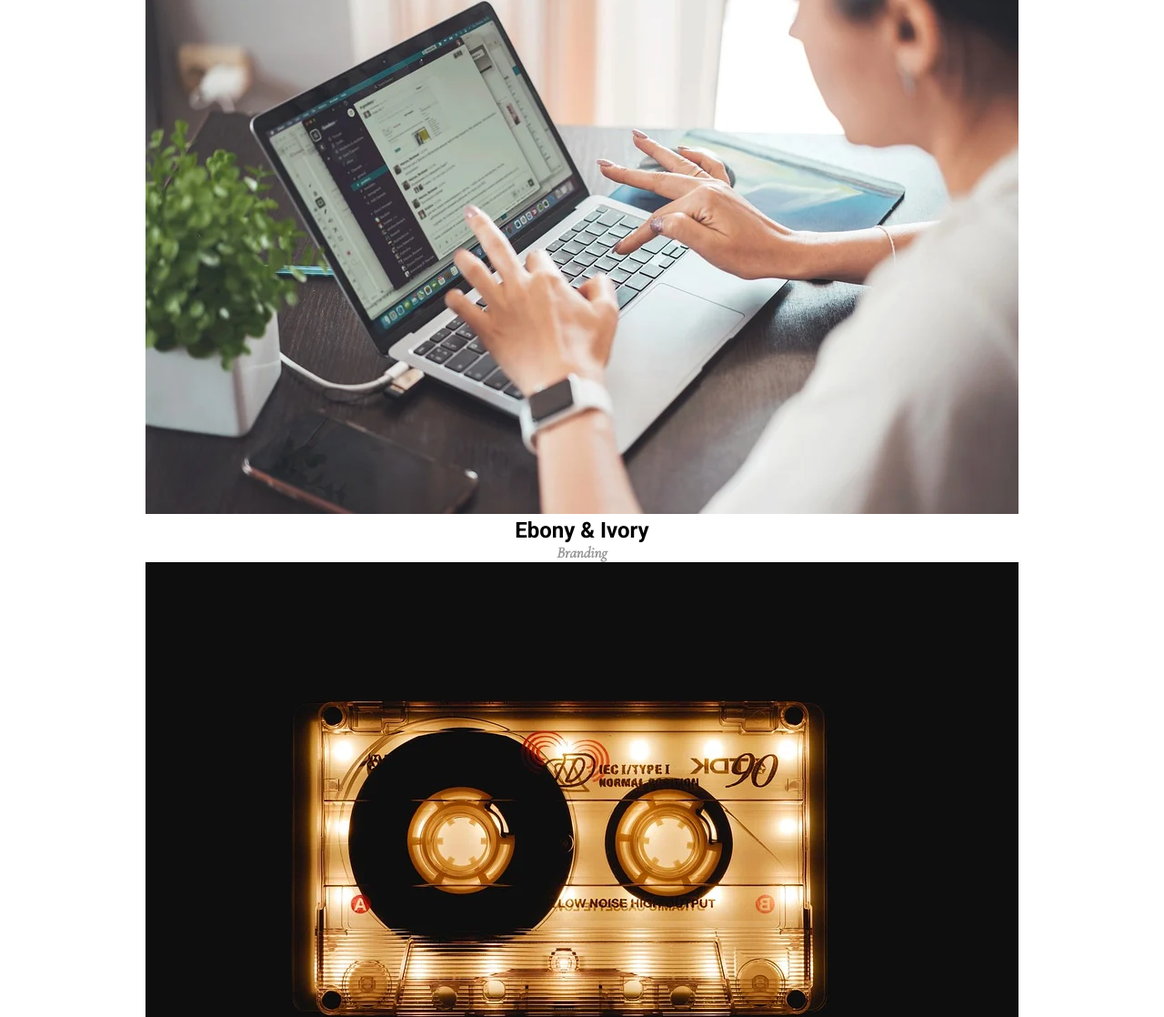
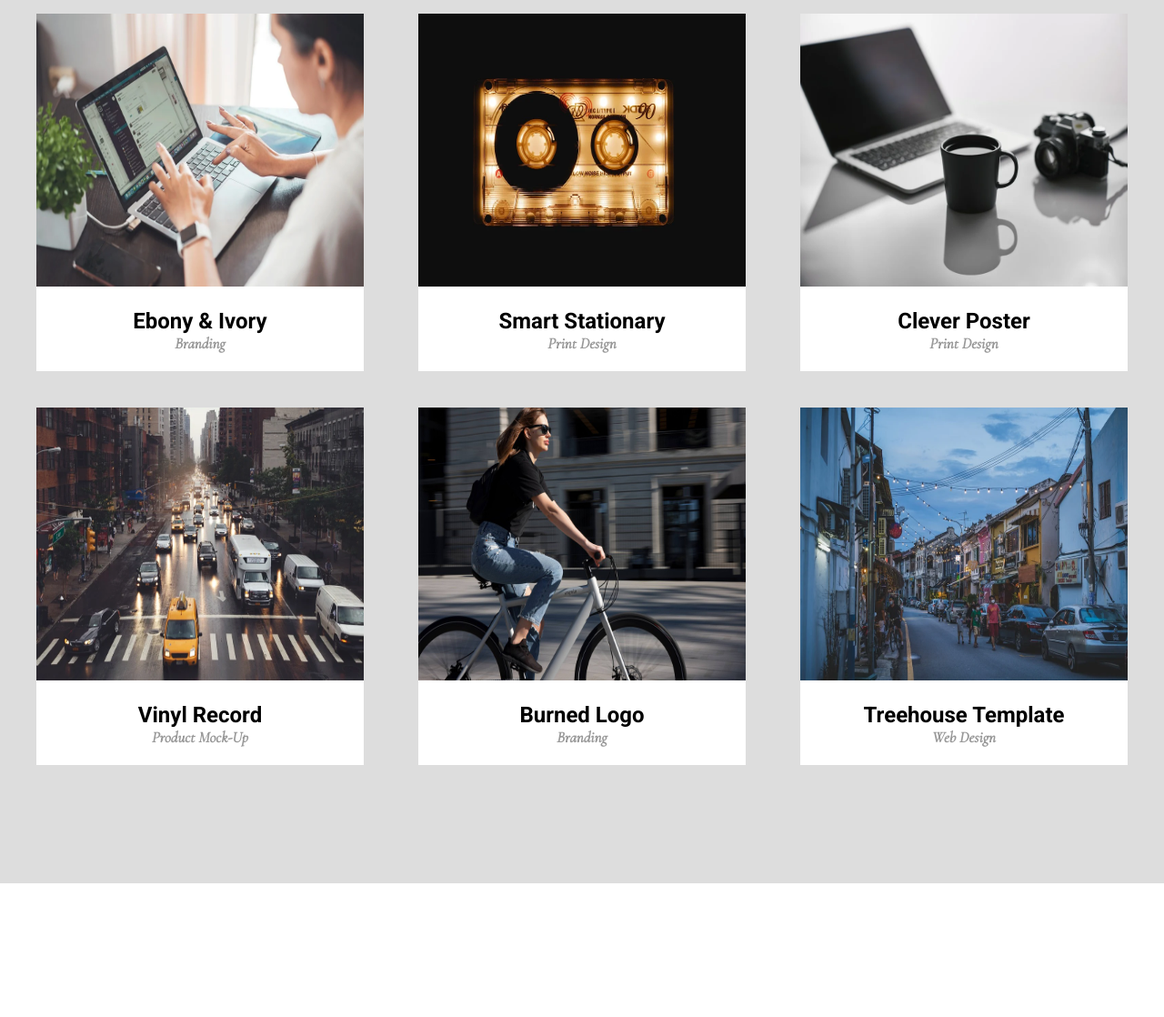
Before and after one commit to DmkMrw/Projekt-task-runner, a website: page index.html in a window 1280 px wide. Shown: the part 1324-2442 px from the top of the page at 91% size. After the commit the page ends 2385 px from the top, so only its background shows below. Drawn offline with nearby package versions, Linux system fonts and the light colour scheme.

Commit message:
Add style portfolio

```diff
--- a/index.html
+++ b/index.html
@@ -86,6 +86,7 @@
     </section>
 
     <section class="portfolio">
+      <div class="container">
         <div class="intro">
           <h1 class="title">OUR PORTFOLIO</h1>
           <h4 class="post-title">Proin iaculis purus consequat sem cure</h4>
@@ -129,9 +130,10 @@
           <div class="tile">
             <div class="img"><img src="/images/thumb6.jpg" alt="foto1" /></div>
             <div class="tile-desc">
-            <h2></h2>
-            Treehouse Template
+              <h2>Treehouse Template</h2>
+
               <h4 class="post-title">Web Design</h4>
+            </div>
           </div>
         </div>
       </div>
--- a/sass/style.scss
+++ b/sass/style.scss
@@ -59,6 +59,21 @@ section {
   font-size: 15px;
   color: #999;
   line-height: 20px;
+}
+
+.tile {
+  width: 30%;
+  //   height: 400px;
+  background-color: #fff;
+  margin-bottom: 40px;
+  img {
+    width: 100%;
+    height: 300px;
+  }
+}
+
+.tile-desc {
+  padding: 20px 0;
 }
 /* Splash */
 
@@ -159,3 +174,14 @@ section {
     width: 30%;
   }
 }
+
+/* Portfolio */
+.portfolio {
+  background-color: #ddd;
+  padding: 90px 0;
+}
+.wrapper {
+  display: flex;
+  justify-content: space-between;
+  flex-wrap: wrap;
+}
```
Also changed, not shown: sass/style.css, 1 other file. Lines whose indentation alone changed are shown as unchanged.
